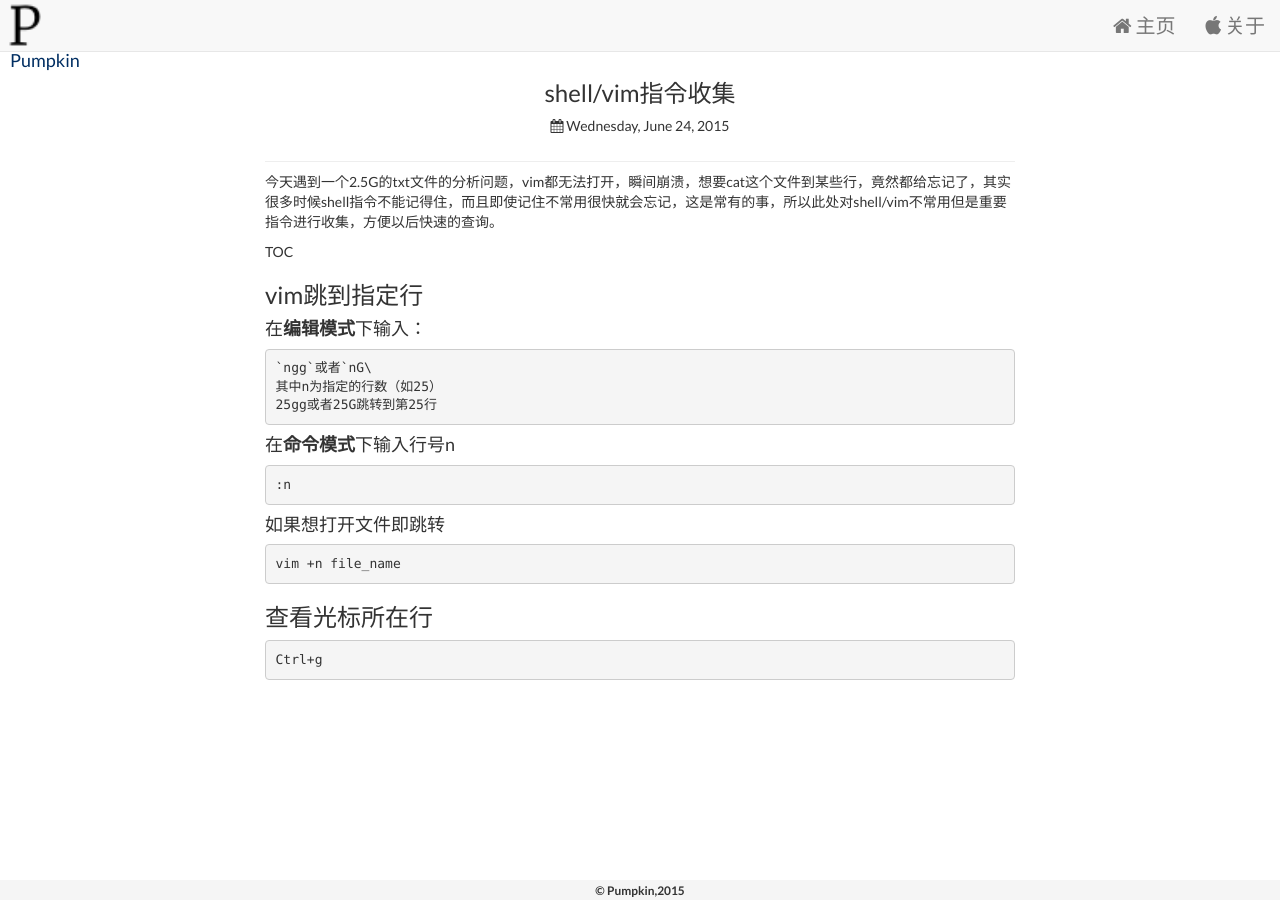
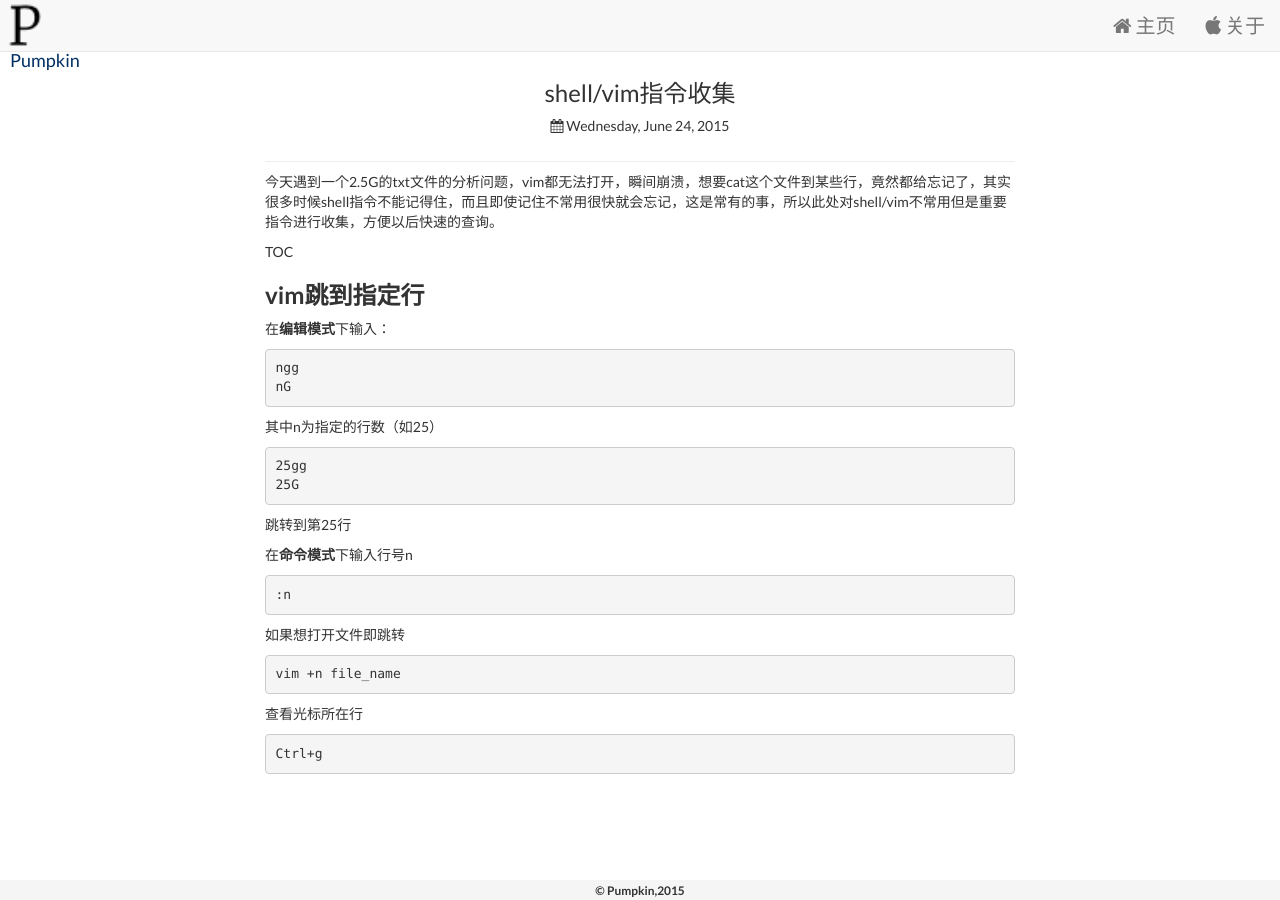
Before and after one commit to LarryBrick/jekyll_demo, a Jekyll site: the page built from _posts/2015-06-24-shell-cmd.md, in a window 1280 px wide. Built offline with Jekyll 4.4.1, drawn with Linux system fonts in a browser that asks for light colours; nearby versions of some CDN libraries.

Commit message:
增加shell/vim指令

```diff
--- a/_posts/2015-06-24-shell-cmd.md
+++ b/_posts/2015-06-24-shell-cmd.md
@@ -13,22 +13,28 @@ published:	true
 
 TOC
 
-### vim跳到指定行
+### **vim跳到指定行**
 
-#### 在**编辑模式**下输入：
+在**编辑模式**下输入：
 
-	`ngg`或者`nG\
-	其中n为指定的行数（如25）
-	25gg或者25G跳转到第25行
+	ngg
+	nG
 
-#### 在**命令模式**下输入行号n
+其中n为指定的行数（如25）
+
+	25gg
+	25G
+
+跳转到第25行
+
+在**命令模式**下输入行号n
 
 	:n
 
-#### 如果想打开文件即跳转
+如果想打开文件即跳转
 
 	vim +n file_name
 
-### 查看光标所在行
+查看光标所在行
 
 	Ctrl+g
```
